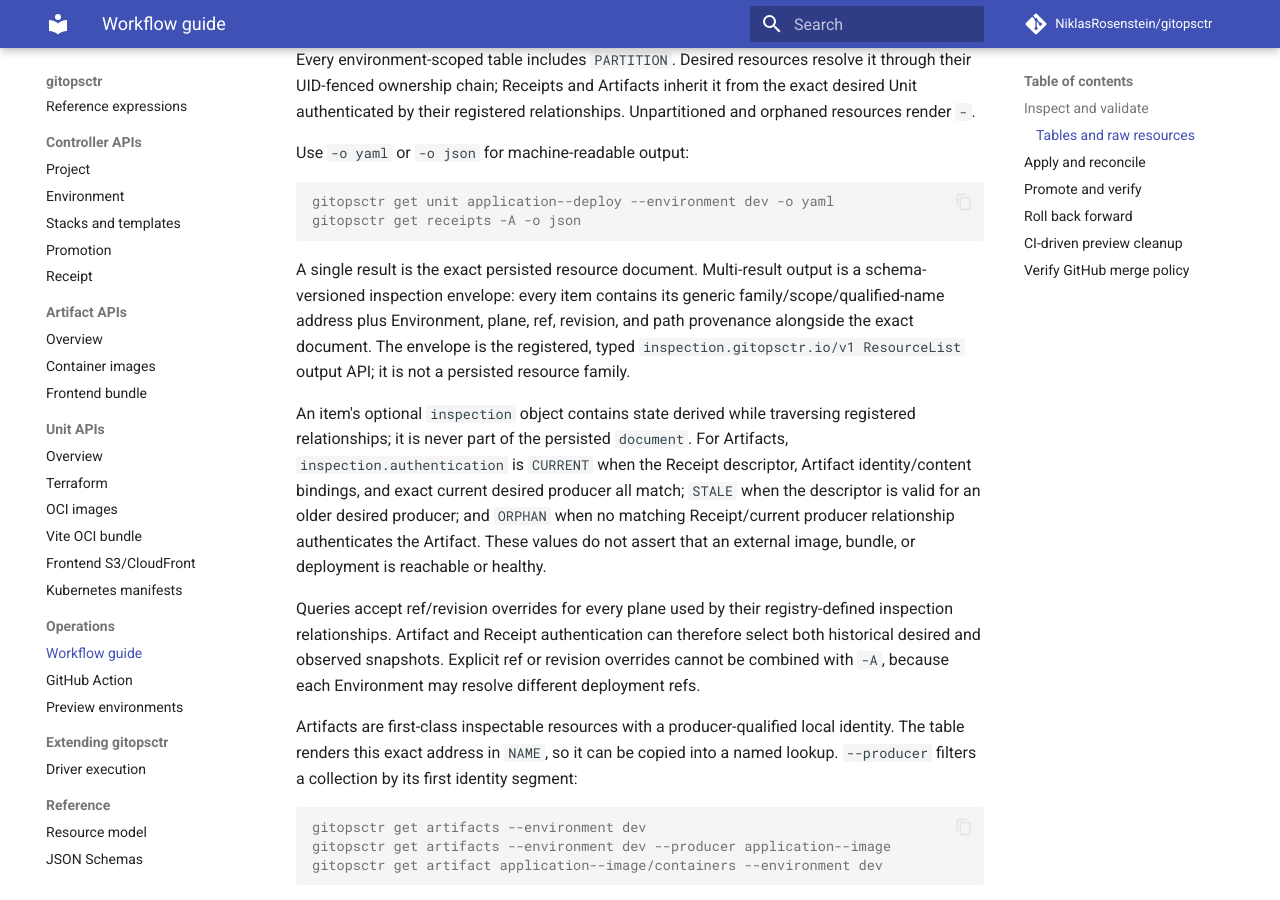
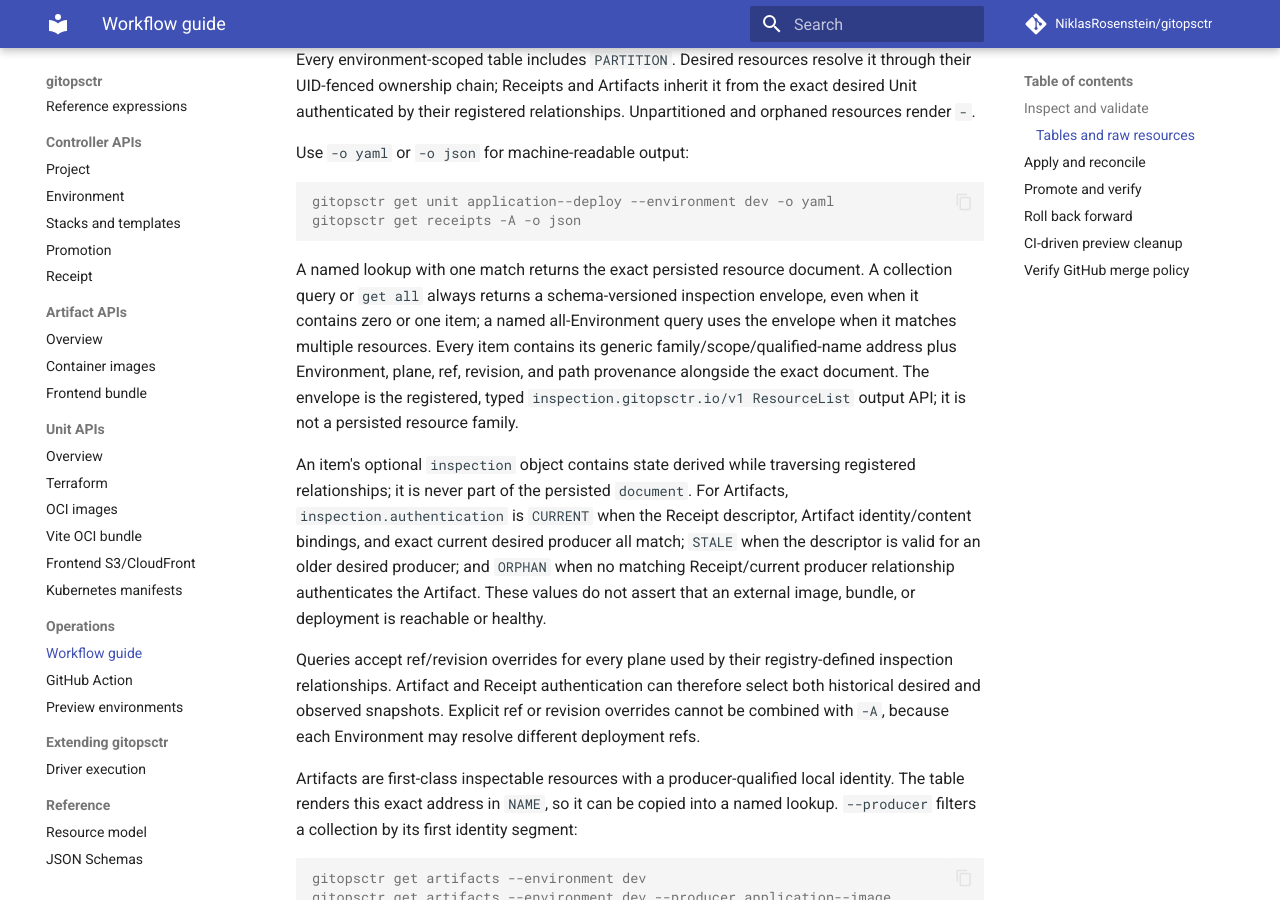
Before and after one commit to NiklasRosenstein/gitopsctr, an MkDocs documentation site: the page built from docs/operations.md, in a window 1280 px wide and 900 px high, scrolled down 2578 px. Built offline with MkDocs 1.6.1 and Material for MkDocs 9.7.7, drawn with Linux system fonts in a browser that asks for light colours; comment, search, counter and statistics services are not loaded.

Commit message:
Return lists for collection queries

````diff
--- a/docs/operations.md
+++ b/docs/operations.md
@@ -107,10 +107,11 @@
 gitopsctr get receipts -A -o json
 ```
 
-A single result is the exact persisted resource document. Multi-result output is a schema-versioned
-inspection envelope: every item contains its generic family/scope/qualified-name address plus Environment, plane, ref,
-revision, and path provenance alongside the exact document. The envelope is the registered, typed
-`inspection.gitopsctr.io/v1 ResourceList` output API; it is not a persisted resource family.
+A named lookup with one match returns the exact persisted resource document. A collection query or `get all` always
+returns a schema-versioned inspection envelope, even when it contains zero or one item; a named all-Environment query
+uses the envelope when it matches multiple resources. Every item contains its generic family/scope/qualified-name
+address plus Environment, plane, ref, revision, and path provenance alongside the exact document. The envelope is the
+registered, typed `inspection.gitopsctr.io/v1 ResourceList` output API; it is not a persisted resource family.
 
 An item's optional `inspection` object contains state derived while traversing registered relationships; it is never
 part of the persisted `document`. For Artifacts, `inspection.authentication` is `CURRENT` when the Receipt descriptor,
````
Also changed, not shown: docs/apis/artifacts.md (+4 -2 lines), 2 other files.
